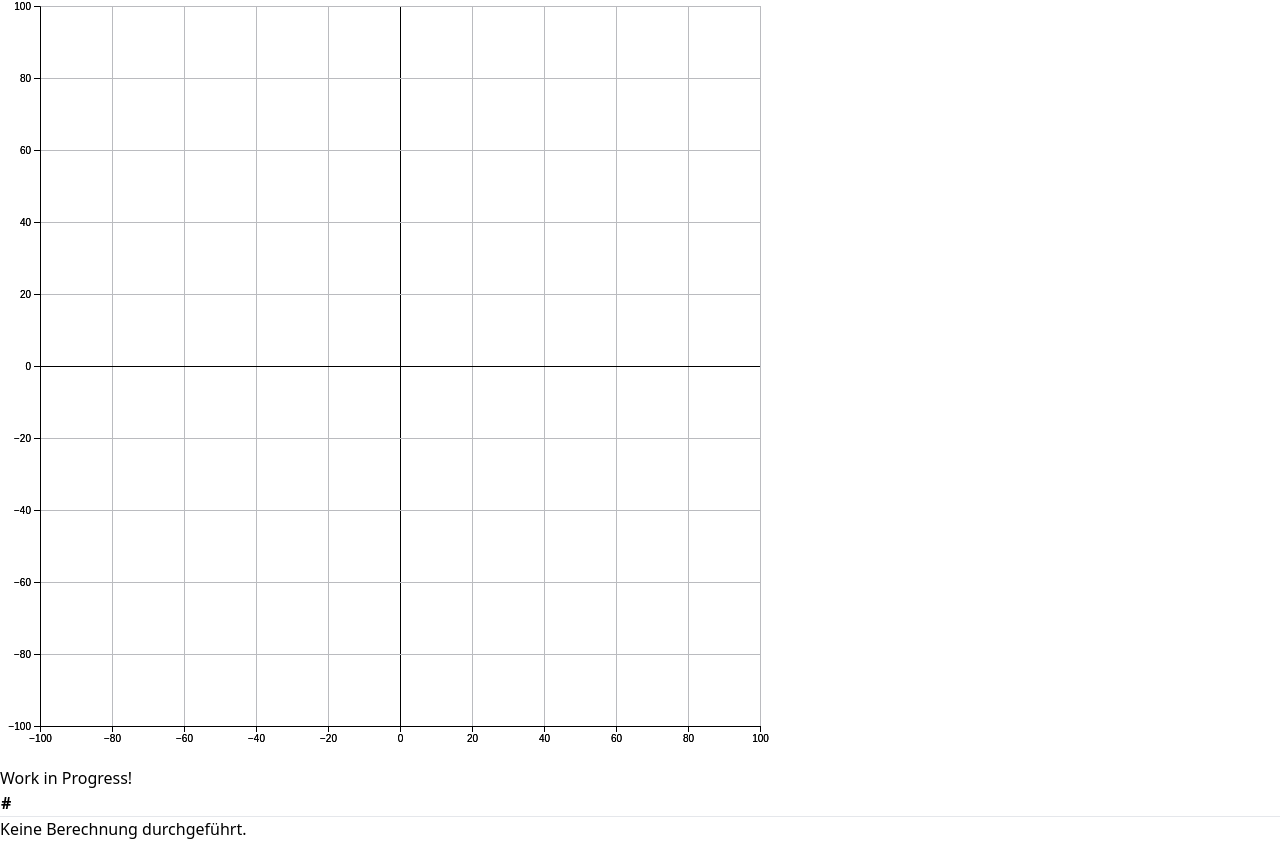
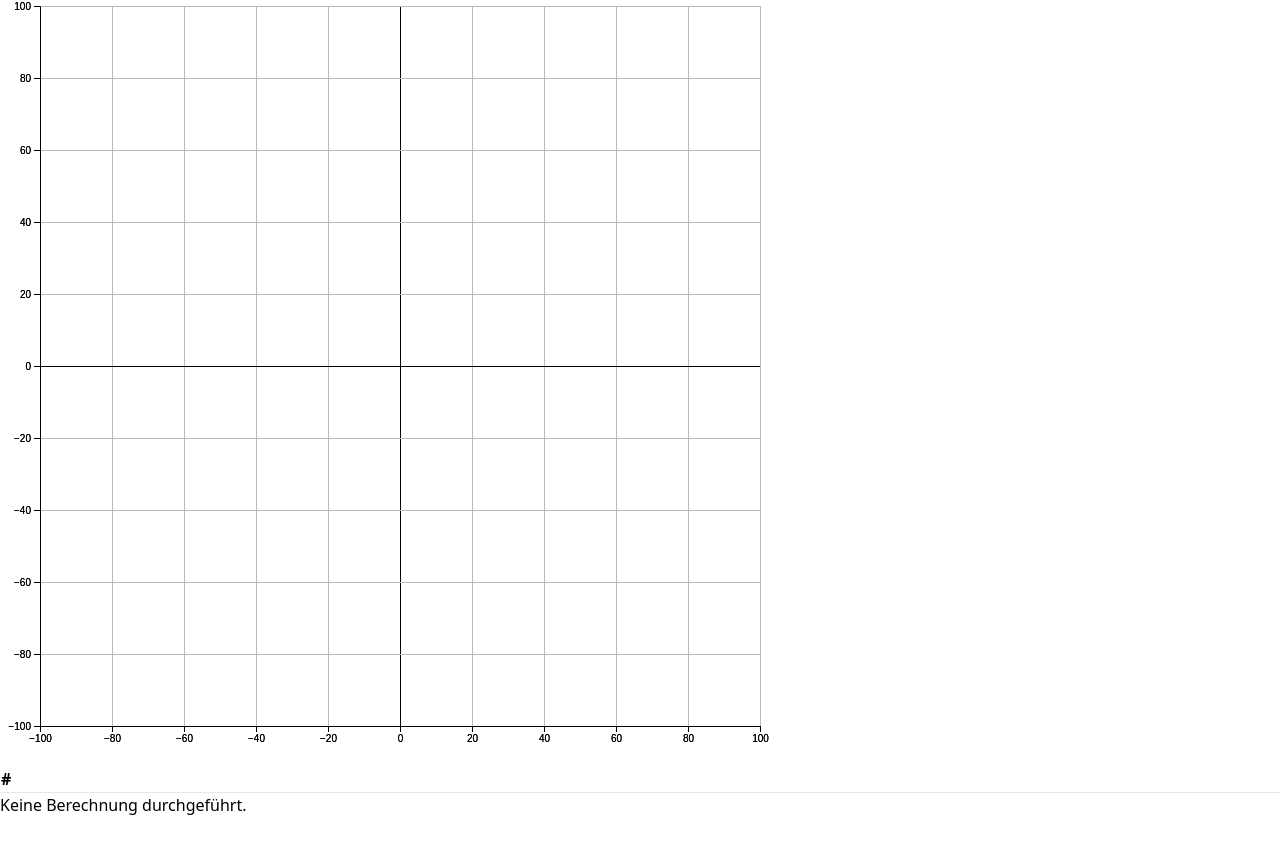
Before and after one commit to kopp-sebastian/logistica, a React (Vite) app: page / in a window 1280 px wide. Shown: the part 4246-5111 px from the top of the page. After the commit the page ends 5087 px from the top, so only its background shows below. Built offline with nearby package versions, Linux system fonts and the light colour scheme.

Commit message:
removed Work In Progress Text

```diff
--- a/src/App.tsx
+++ b/src/App.tsx
@@ -175,9 +175,6 @@ const App: React.FC = () => {
             <div className="flex flex-row h-full">
               <div className="flex flex-col h-full">
                 <Graph onNodeSelect={setSelectedNode} selectedNode={selectedNode} isManualWeightInput={isManualWeightInput} isGraphBidirectional={isGraphBidirectional} />
-                <div className="text-center text-3xl font-bold my-4">
-                  Work in Progress!
-                </div>
               </div>
               <div className="flex flex-col w-[calc(95vw-1000px)] h-full">
                 <div className="flex flex-col bg-white rounded-lg shadow-md h-full">
```
